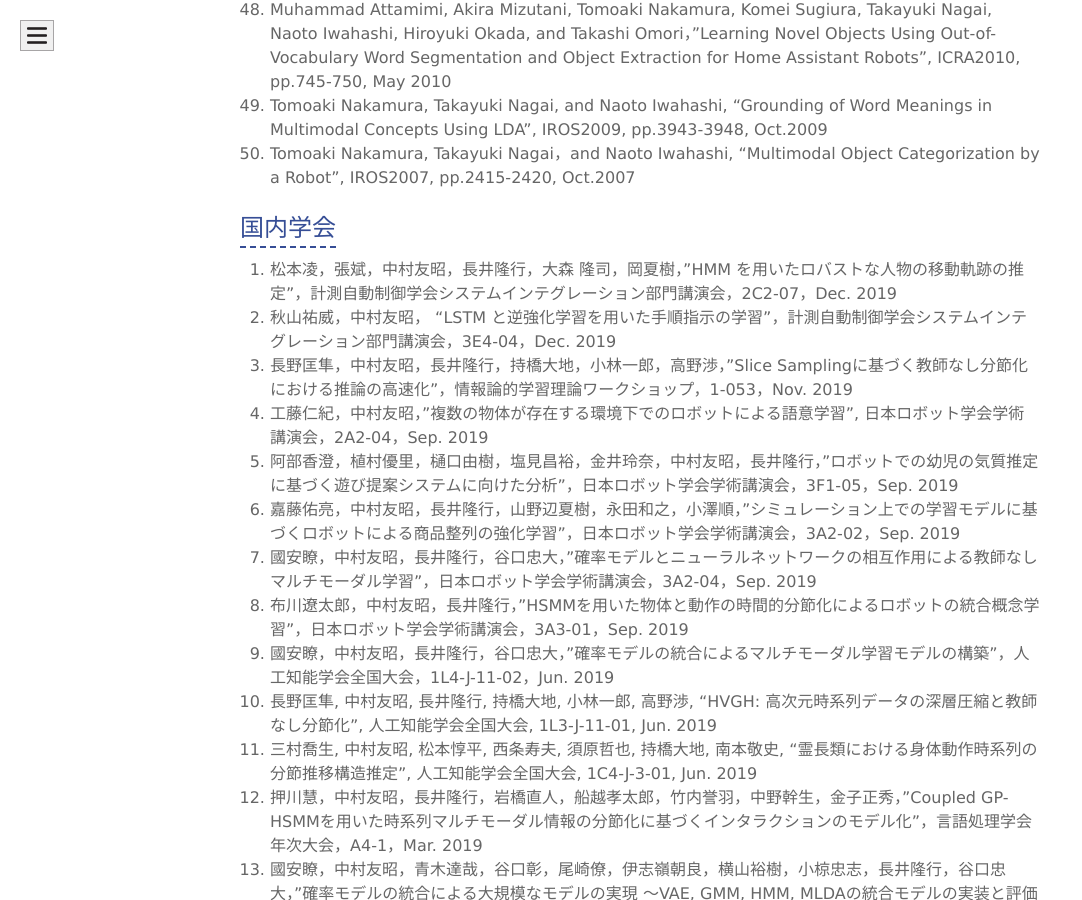
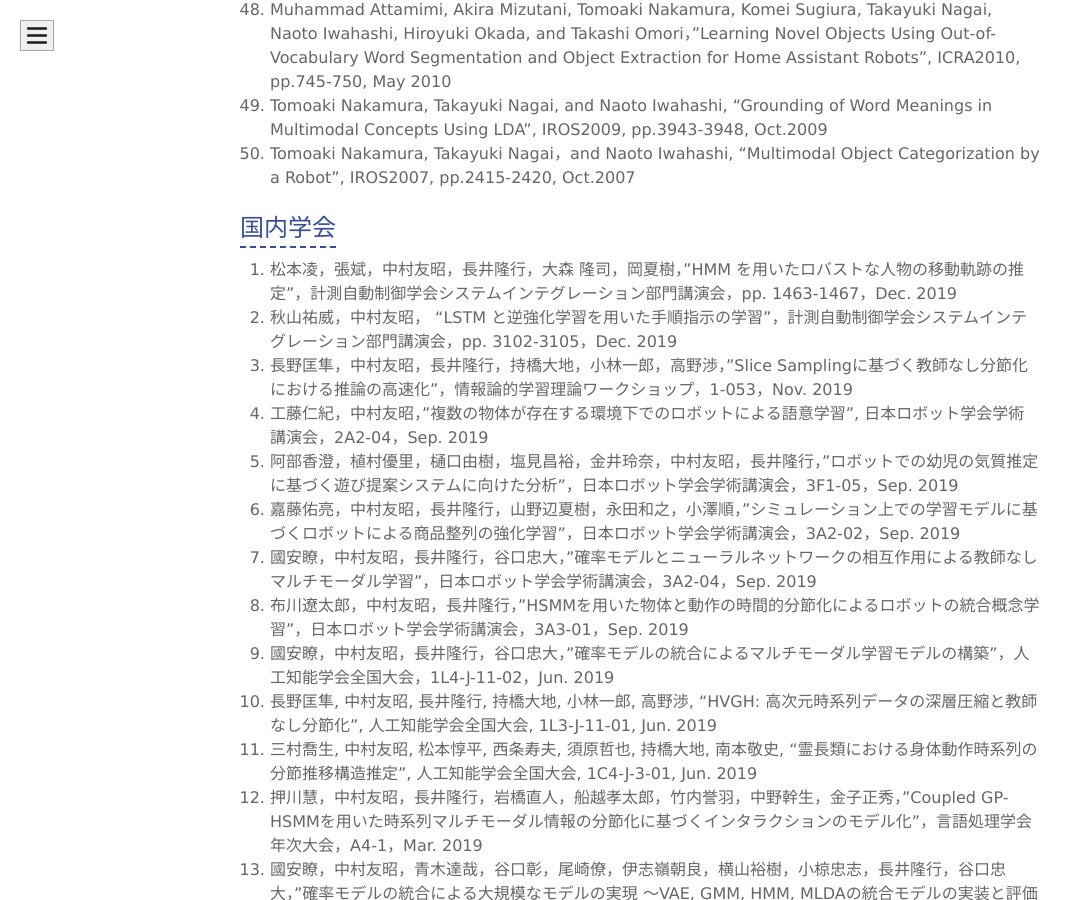
Before and after one commit to naka-lab/naka-lab.github.io, a Jekyll site: the page built from subpages/pub.md, in a window 1280 px wide and 900 px high, scrolled down 7327 px. Shown: the whole window, without its empty margins (0-1082 px from the left). Built offline with Jekyll 4.4.1, drawn with Linux system fonts in a browser that asks for light colours.

Commit message:
Update pub.md

```diff
--- a/subpages/pub.md
+++ b/subpages/pub.md
@@ -122,8 +122,8 @@ layout: default
 
 
 ## 国内学会
-1. 松本凌，張斌，中村友昭，長井隆行，大森 隆司，岡夏樹，"HMM を用いたロバストな人物の移動軌跡の推定"，計測自動制御学会システムインテグレーション部門講演会，2C2-07，Dec. 2019
-1. 秋山祐威，中村友昭，	"LSTM と逆強化学習を用いた手順指示の学習"，計測自動制御学会システムインテグレーション部門講演会，3E4-04，Dec. 2019
+1. 松本凌，張斌，中村友昭，長井隆行，大森 隆司，岡夏樹，"HMM を用いたロバストな人物の移動軌跡の推定"，計測自動制御学会システムインテグレーション部門講演会，pp. 1463-1467，Dec. 2019
+1. 秋山祐威，中村友昭，	"LSTM と逆強化学習を用いた手順指示の学習"，計測自動制御学会システムインテグレーション部門講演会，pp. 3102-3105，Dec. 2019
 1. 長野匡隼，中村友昭，長井隆行，持橋大地，小林一郎，高野渉，"Slice Samplingに基づく教師なし分節化における推論の高速化"，情報論的学習理論ワークショップ，1-053，Nov. 2019
 1. 工藤仁紀，中村友昭，"複数の物体が存在する環境下でのロボットによる語意学習", 日本ロボット学会学術講演会，2A2-04，Sep. 2019
 1. 阿部香澄，植村優里，樋口由樹，塩見昌裕，金井玲奈，中村友昭，長井隆行，"ロボットでの幼児の気質推定に基づく遊び提案システムに向けた分析"，日本ロボット学会学術講演会，3F1-05，Sep. 2019
```
